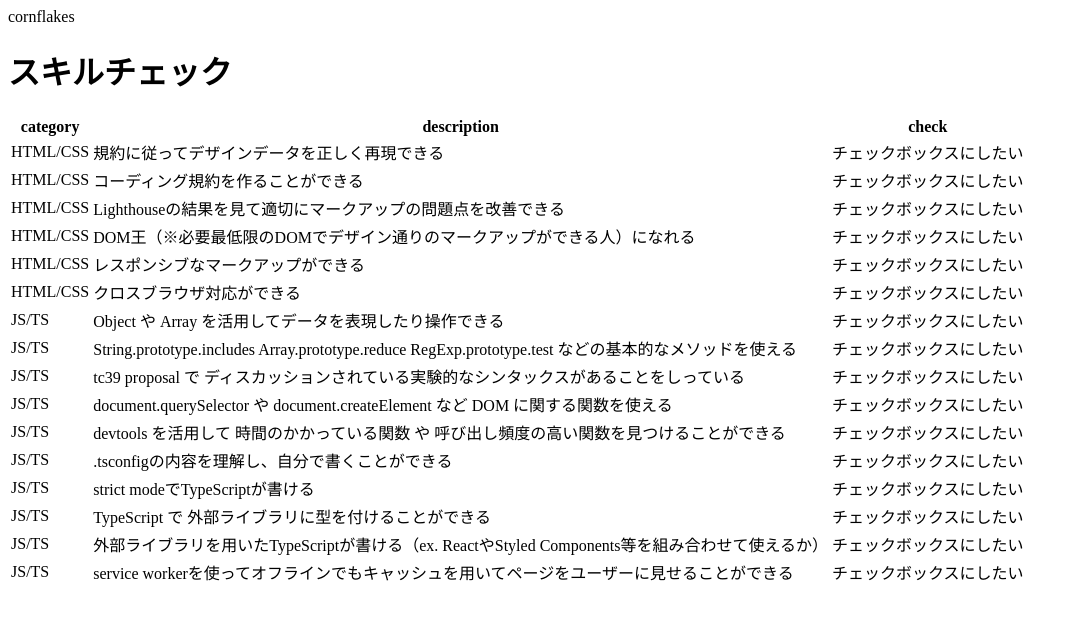
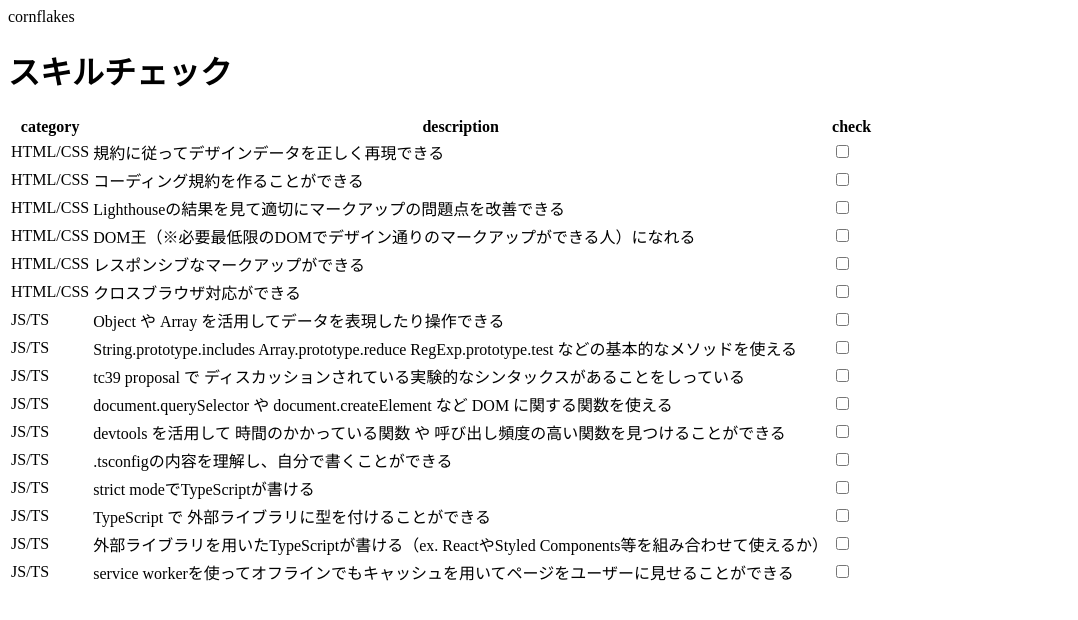
Before and after one commit to yk1979/cornflakes, a Next.js app: page /question in a window 1280 px wide. Shown: the top 620 px of the page, without its empty margins (0-1078 px from the left). Built offline with nearby package versions, Linux system fonts and the light colour scheme.

Commit message:
refactor Table component

```diff
--- /dev/null
+++ b/src/components/Table/TableItem.tsx
@@ -0,0 +1,9 @@
+import React from "react";
+
+type Props = JSX.IntrinsicElements["td"];
+
+const TableItem: React.FC<Props> = ({ children, ...args }) => (
+  <td {...args}>{children}</td>
+);
+
+export default TableItem;
--- /dev/null
+++ b/src/components/Table/Thead.tsx
@@ -0,0 +1,23 @@
+import React from "react";
+
+type Props = {
+  headers: string[];
+};
+
+const Thead: React.FC<Props> = ({ headers }) => (
+  <thead className="bg-gray-50">
+    <tr>
+      {headers.map((header, i) => (
+        <th
+          key={i}
+          scope="col"
+          className="px-6 py-3 text-left text-xs font-medium text-gray-500 uppercase tracking-wider"
+        >
+          {header}
+        </th>
+      ))}
+    </tr>
+  </thead>
+);
+
+export default Thead;
--- a/src/components/Table/index.tsx
+++ b/src/components/Table/index.tsx
@@ -1,43 +1,16 @@
 import React from "react";
+import Thead from "./Thead";
 
 type Props = {
   headers: string[];
-  data: {
-    category: string;
-    text: string;
-    // TODO fix
-    score: any;
-  }[];
+  children?: React.ReactNode;
 };
 
-// TODO: 構造を変えてスキルチェック用のテーブルも作れるようにする
-const Table: React.FC<Props> = ({ headers, data }) => (
+const Table: React.FC<Props> = ({ headers, children }) => (
   <div className="sm:rounded-lg mt-6 shadow overflow-x-scroll">
     <table className="divide-y divide-gray-200 overflow-hidden w-full">
-      <thead className="bg-gray-50">
-        <tr>
-          {headers.map((header, i) => (
-            <th
-              key={i}
-              scope="col"
-              className="px-6 py-3 text-left text-xs font-medium text-gray-500 uppercase tracking-wider"
-            >
-              {header}
-            </th>
-          ))}
-        </tr>
-      </thead>
-      <tbody className="bg-white divide-y divide-gray-200">
-        {data.map((d, i) => (
-          <tr key={i}>
-            <td className="px-6 py-4 whitespace-nowrap">{d.category}</td>
-            <td className="px-6 py-4 whitespace-nowrap">{d.text}</td>
-            <td className="px-6 py-4 whitespace-nowrap text-sm text-gray-500">
-              {d.score}
-            </td>
-          </tr>
-        ))}
-      </tbody>
+      <Thead headers={headers} />
+      <tbody className="bg-white divide-y divide-gray-200">{children}</tbody>
     </table>
   </div>
 );
--- a/src/pages/question.tsx
+++ b/src/pages/question.tsx
@@ -2,6 +2,7 @@ import { NextPage } from "next";
 import React from "react";
 import Layout from "../components/Layout";
 import Table from "../components/Table";
+import TableItem from "../components/Table/TableItem";
 
 // mock data
 const mock = [
@@ -33,19 +34,34 @@ const mock = [
   },
 ];
 
+// TODO fix
+const data = mock.flatMap((data) =>
+  data.questions.map((d) => ({
+    category: data.category,
+    text: d,
+    score: "チェックボックスにしたい",
+  }))
+);
+
 const QuestionPage: NextPage = () => (
   <Layout>
     <h1 className="text-2xl font-semibold">スキルチェック</h1>
-    <Table
-      headers={["category", "description", "check"]}
-      data={mock.flatMap((data) =>
-        data.questions.map((d) => ({
-          category: data.category,
-          text: d,
-          score: "チェックボックスにしたい",
-        }))
-      )}
-    />
+    <Table headers={["category", "description", "check"]}>
+      {data.map((d, i) => (
+        <tr key={i}>
+          <TableItem className="px-6 py-4 whitespace-nowrap">
+            {d.category}
+          </TableItem>
+          <TableItem className="px-6 py-4 whitespace-nowrap">
+            {d.text}
+          </TableItem>
+          <TableItem className="px-6 py-4 whitespace-nowrap text-sm text-gray-500">
+            {/* TODO スタイル調整 */}
+            <input type="checkbox" />
+          </TableItem>
+        </tr>
+      ))}
+    </Table>
   </Layout>
 );
 
```
Also changed, not shown: src/pages/index.tsx (+22 -5 lines).
